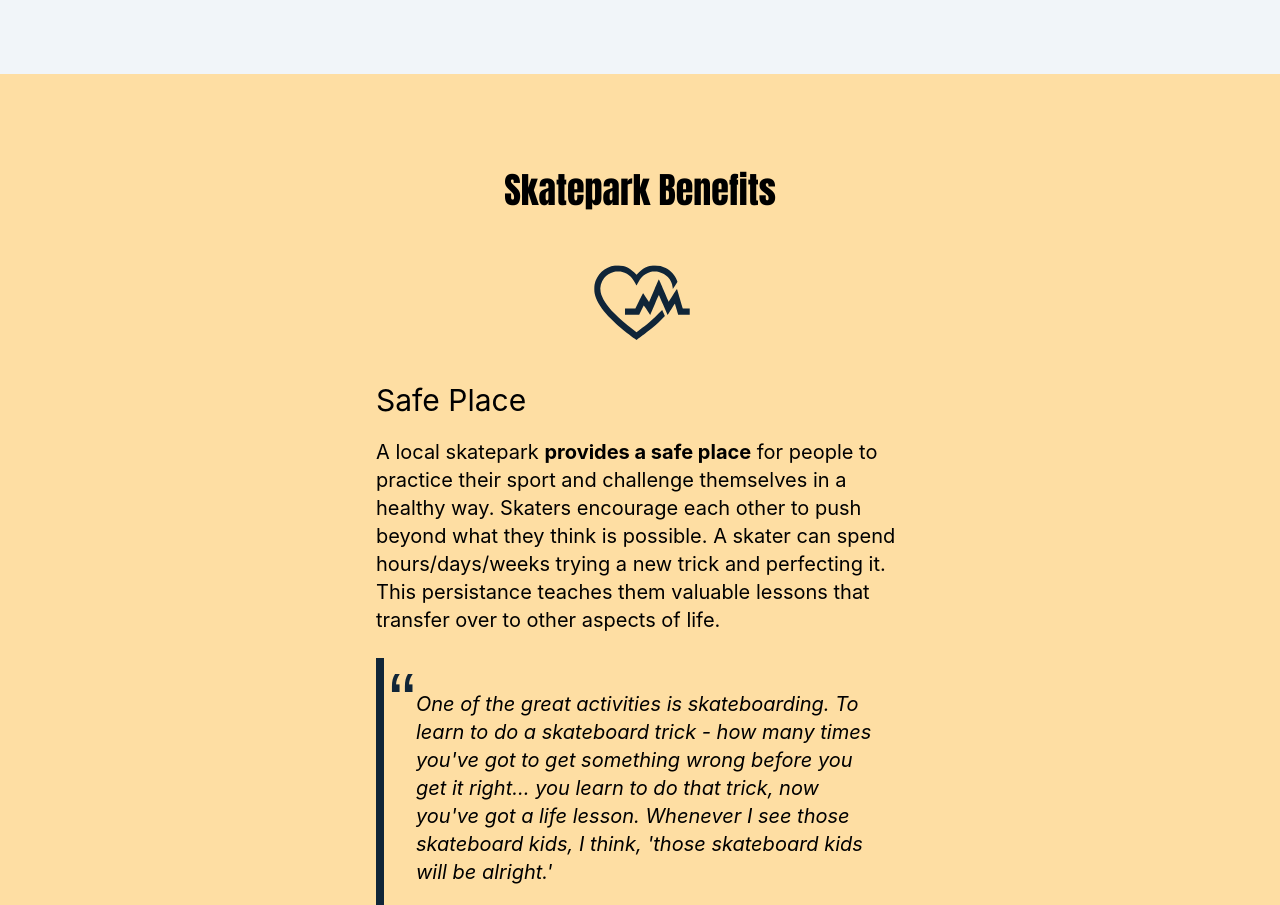
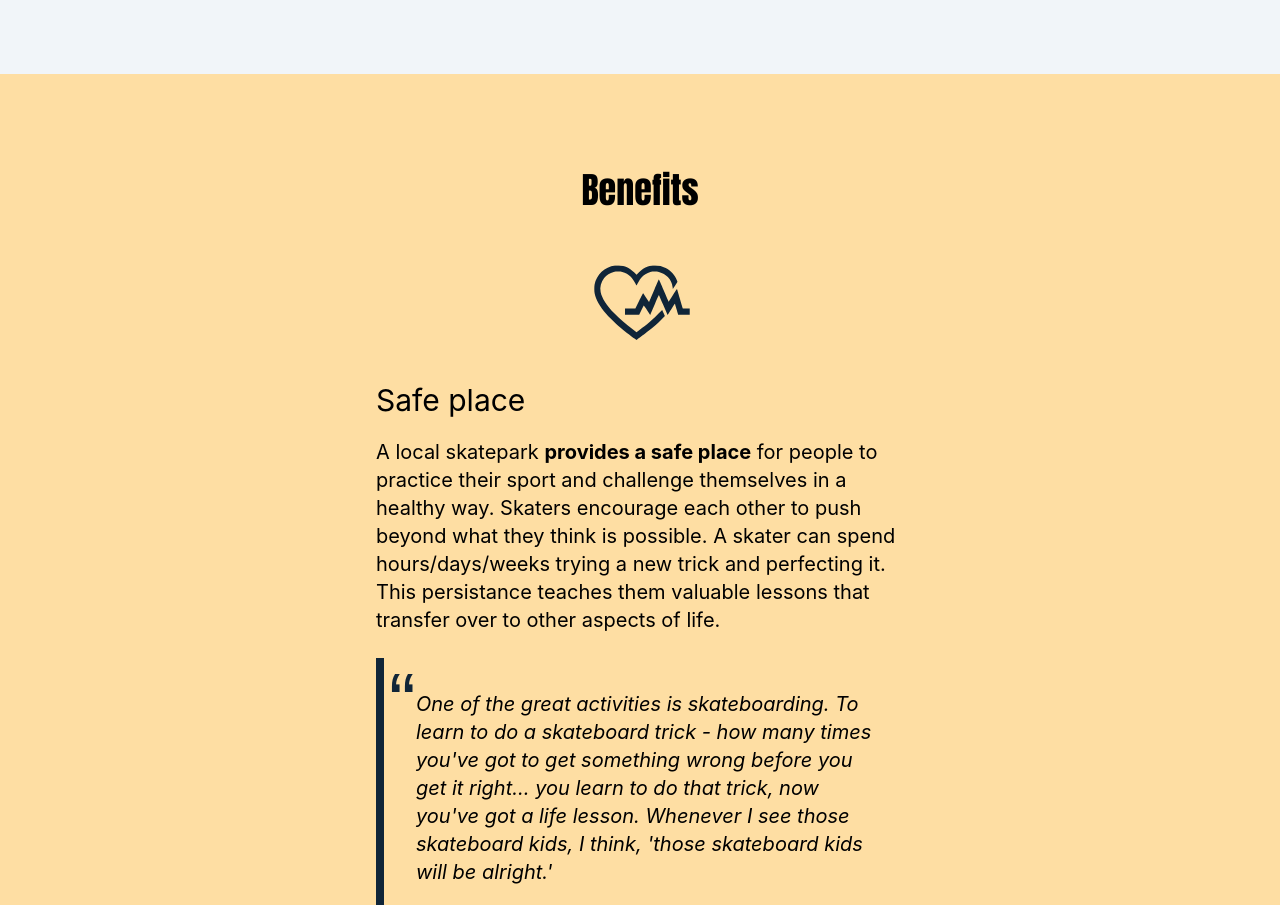
Before and after one commit to shawnlknight/park-circle-skate, a Next.js app: page / in a window 1280 px wide. Shown: the part 4320-5225 px from the top of the page. Built offline with nearby package versions, Linux system fonts and the light colour scheme.

Commit message:
small update

```diff
--- a/pages/index.js
+++ b/pages/index.js
@@ -211,7 +211,7 @@ export default function Home() {
               id="benefits"
               className={`${styles.headingFontFamily} text-4xl mb-2 pt-10`}
             >
-              Skatepark Benefits
+              Benefits
             </h2>
             <Image
               alt="heart icon"
@@ -220,7 +220,7 @@ export default function Home() {
               src="/health-logo.svg"
             />
             <div className="text-left text-xl">
-              <h3 className={`text-3xl mb-5`}>Safe Place</h3>
+              <h3 className={`text-3xl mb-5`}>Safe place</h3>
               <p className="mb-6">
                 A local skatepark <b>provides a safe place</b> for people to
                 practice their sport and challenge themselves in a healthy way.
```
